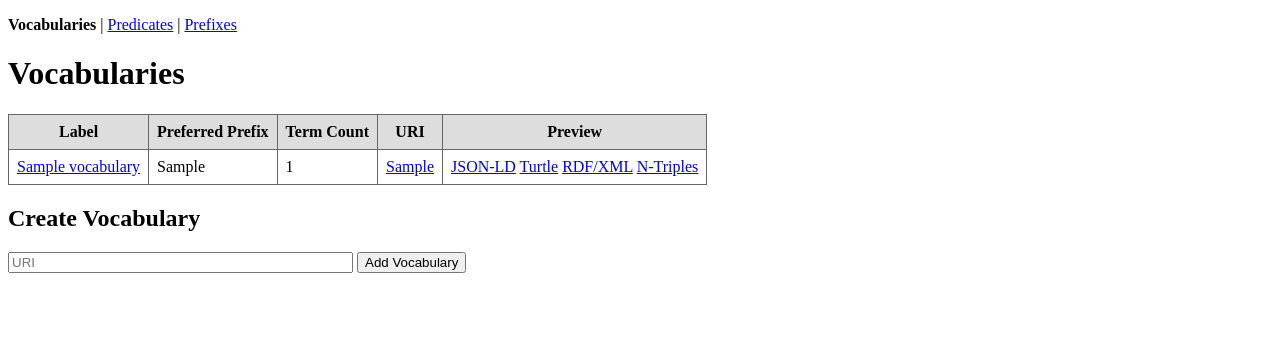
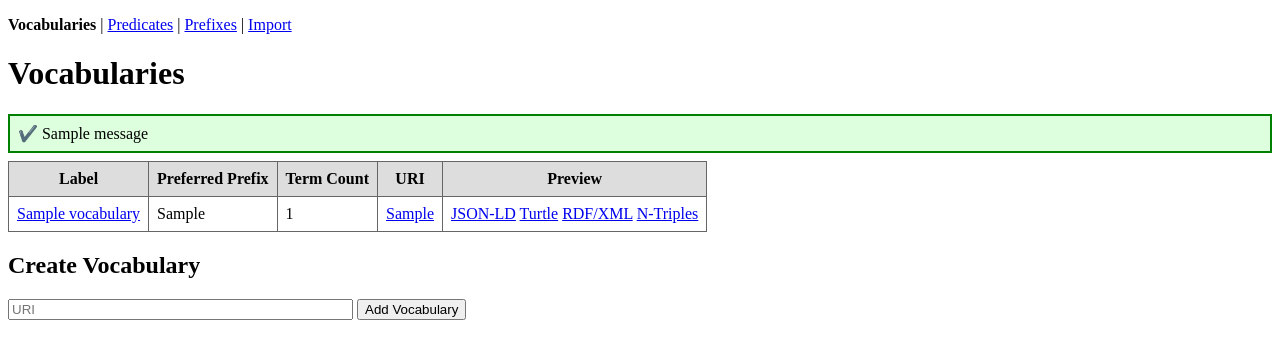
Before and after one commit to peichman-umd/grove, a Django app: page /vocabs/ in a window 1280 px wide. Shown: the top 359 px of the page. Run offline with Django 5.2, Linux system fonts and the light colour scheme; tables that the repository leaves empty hold one stand-in row (values such as "Sample post"); one stand-in notice (Sample message) is shown; some libraries are stand-ins or nearby versions.

Commit message:
LIBFCREPO-1303. Improved view and form handling.
- implemented messages to provide feedback after page reloads
- added a common base.html
- added a common navigation partial
- added validation to the vocabulary URI field

https://umd-dit.atlassian.net/browse/LIBFCREPO-1303

```diff
--- a/src/vocabs/forms.py
+++ b/src/vocabs/forms.py
@@ -1,15 +1,20 @@
-from django.forms import CharField, Form, HiddenInput, ModelForm, TextInput
+from django.forms import CharField, Form, HiddenInput, ModelForm, TextInput, Textarea
 from plastron.namespaces import namespace_manager
 from rdflib.util import from_n3
 
-from vocabs.models import Predicate, Property, Vocabulary
+from vocabs.models import Predicate, Property, Vocabulary, VocabularyURIValidator
 
 
 class NewVocabularyForm(Form):
-    uri = CharField(widget=TextInput(attrs={'size': 40, 'placeholder': 'URI'}))
+    uri = CharField(
+        widget=TextInput(attrs={'size': 40, 'placeholder': 'URI'}),
+        validators=[VocabularyURIValidator()],
+    )
 
 
 class VocabularyForm(ModelForm):
+    template_name = 'vocabs/dl_form.html'
+
     class Meta:
         model = Vocabulary
         fields = ['uri', 'label', 'description', 'preferred_prefix']
@@ -19,8 +24,11 @@ class VocabularyForm(ModelForm):
         widgets = {
             'uri': TextInput(attrs={'size': 40}),
             'label': TextInput(attrs={'size': 40}),
-            'description': TextInput(attrs={'size': 80}),
+            'description': Textarea(attrs={'rows': 4, 'cols': 45}),
             'preferred_prefix': TextInput(attrs={'size': 20}),
+        }
+        validators = {
+            'uri': [VocabularyURIValidator()],
         }
 
 
--- a/src/vocabs/models.py
+++ b/src/vocabs/models.py
@@ -1,5 +1,6 @@
 from contextlib import contextmanager
 
+from django.core.validators import RegexValidator
 from django.db.models import CASCADE, PROTECT, CharField, ForeignKey, Model, TextChoices
 from plastron.namespaces import dc, namespace_manager as nsm, rdfs
 from rdflib import Graph, Literal, URIRef, Namespace
@@ -14,6 +15,11 @@ VOCAB_FORMAT_LABELS = {
     'rdfxml': 'RDF/XML',
     'ntriples': 'N-Triples',
 }
+
+
+class VocabularyURIValidator(RegexValidator):
+    regex = r'.+[/#]$'
+    message = 'Must end with "/" or "#"'
 
 
 class Context(dict):
@@ -32,7 +38,7 @@ class Vocabulary(Model):
     class Meta:
         verbose_name_plural = 'vocabularies'
 
-    uri = CharField(max_length=256)
+    uri = CharField(max_length=256, validators=[VocabularyURIValidator()])
     label = CharField(max_length=256)
     description = CharField(max_length=1024, blank=True)
     preferred_prefix = CharField(max_length=32, blank=True)
--- /dev/null
+++ b/src/vocabs/static/vocabs/grove.js
@@ -0,0 +1,32 @@
+// from https://www.geeksforgeeks.org/how-to-parse-http-cookie-header-and-return-an-object-of-all-cookie-name-value-pairs-in-javascript/
+function cookieParser(cookieString) {
+// Return an empty object if cookieString
+// is empty
+if (cookieString === "")
+  return {};
+
+// Get each individual key-value pairs
+// from the cookie string
+// This returns a new array
+let pairs = cookieString.split(";");
+
+// Separate keys from values in each pair string
+// Returns a new array which looks like
+// [[key1,value1], [key2,value2], ...]
+let splitPairs = pairs.map(cookie => cookie.split("="));
+
+// Create an object with all key-value pairs
+const cookieObj = splitPairs.reduce(function (obj, cookie) {
+  // cookie[0] is the key of cookie
+  // cookie[1] is the value of the cookie
+  // decodeURIComponent() decodes the cookie
+  // string, to handle cookies with special
+  // characters, e.g. '$'.
+  // string.trim() trims the blank spaces
+  // around the key and value.
+  obj[decodeURIComponent(cookie[0].trim())] = decodeURIComponent(cookie[1].trim());
+  return obj;
+}, {})
+
+return cookieObj;
+}
--- a/src/vocabs/static/vocabs/vocab.css
+++ b/src/vocabs/static/vocabs/vocab.css
@@ -1,3 +1,15 @@
+nav {
+    margin: 1em 0;
+}
+nav>ul {
+    padding: 0;
+}
+nav>ul>li {
+    display: inline;
+}
+nav>ul>li+li:before {
+    content: ' | ';
+}
 table {
     border-collapse: collapse;
 }
@@ -26,7 +38,7 @@ tbody tr:nth-child(2n) {
 
 ul {
     margin: 0;
-    padding: 0 .5em;
+    padding: 0;
     list-style-type: none;
 }
 
@@ -46,7 +58,7 @@ form {
 }
 
 .properties-controls {
-    padding: 0 .5em;
+    padding: .5em 0;
 }
 
 .form-fields {
@@ -65,3 +77,56 @@ form {
 .required {
     font-weight: bold;
 }
+
+.errorlist {
+    padding: 0;
+    margin-top: .25em;
+    color: red;
+}
+.errorlist li:before,
+.messages>.error:before {
+    content: '❗ ';
+}
+.messages>.success:before {
+    content: '✔️ ';
+}
+
+.messages>li {
+    border: 2px solid;
+    padding: .5rem;
+}
+.messages>.success {
+    border-color: green;
+    background: #dfd;
+}
+.messages>.error {
+    border-color: red;
+    background: #fdd;
+}
+.messages>.info {
+    border-color: blue;
+    background: lightblue;
+}
+
+#forms {
+    display: grid;
+    grid-template-areas:
+    "details terms"
+    "new-terms terms";
+    grid-auto-rows: auto 1fr;
+    grid-column-gap: 2rem;
+}
+#details {
+    grid-area: details;
+}
+#terms {
+    grid-area: terms;
+}
+#new-terms {
+    grid-area: new-terms;
+}
+
+textarea {
+    font-family: sans-serif;
+    font-size: 13px;
+}
--- /dev/null
+++ b/src/vocabs/templates/vocabs/base.html
@@ -0,0 +1,29 @@
+<!DOCTYPE html>
+{% load static %}
+{% load navigation %}
+<html>
+
+  <head>
+    <title>{{ title }}</title>
+    <script src="https://unpkg.com/htmx.org@1.9.10"
+            integrity="sha384-D1Kt99CQMDuVetoL1lrYwg5t+9QdHe7NLX/SoJYkXDFfX37iInKRy5xLSi8nO7UC"
+            crossorigin="anonymous"></script>
+    <script src="{% static 'vocabs/grove.js' %}"></script>
+    <link rel="stylesheet" type="text/css" href="{% static 'vocabs/vocab.css' %}" />
+  </head>
+
+  <body>
+    <header>
+      {% navigation %}
+    </header>
+    <h1>{{ title }}</h1>
+    {% if messages %}
+    <ul class="messages">
+      {% for message in messages %}
+      <li{% if message.tags %} class="{{ message.tags }}"{% endif %}>{{ message }}</li>
+      {% endfor %}
+    </ul>
+    {% endif %}
+    {% block content %}{% endblock %}
+  </body>
+</html>
--- /dev/null
+++ b/src/vocabs/templates/vocabs/dl_form.html
@@ -0,0 +1,6 @@
+<dl class="form-fields">
+  {% for field in form %}
+  <dt{% if field.field.required %} class="required"{% endif %}>{{ field.label }}</dt>
+  <dd>{{ field }}{{ field.errors }}</dd>
+  {% endfor %}
+</dl>
--- /dev/null
+++ b/src/vocabs/templates/vocabs/navigation.html
@@ -0,0 +1,13 @@
+<nav>
+  <ul class="nav">
+    {% for name, label in links.items %}
+    <li>
+      {% if request.resolver_match.view_name == name %}
+      <strong>{{ label }}</strong>
+      {% else %}
+      <a href="{% url name %}">{{ label }}</a>
+      {% endif %}
+    </li>
+    {% endfor %}
+  </ul>
+</nav>
--- a/src/vocabs/templates/vocabs/vocabulary_list.html
+++ b/src/vocabs/templates/vocabs/vocabulary_list.html
@@ -1,21 +1,5 @@
-<!DOCTYPE html>
-{% load static %}
-<html>
-
-  <head>
-    <title>Vocabularies</title>
-    <link rel="stylesheet" type="text/css" href="{% static 'vocabs/vocab.css' %}" />
-  </head>
-
-  <body>
-    <p>
-      <strong>Vocabularies</strong> |
-      <a href="{% url 'list_predicates' %}">Predicates</a> |
-      <a href="{% url 'list_prefixes' %}">Prefixes</a>
-    </p>
-
-    <h1>Vocabularies</h1>
-
+{% extends 'vocabs/base.html' %}
+{% block content %}
 <table>
   <thead>
   <tr>
@@ -57,7 +41,4 @@
   {{ vocab_form.uri }}
   <button type="submit">Add Vocabulary</button>
 </form>
-
-  </body>
-
-</html>
+{% endblock %}
--- /dev/null
+++ b/src/vocabs/templatetags/navigation.py
@@ -0,0 +1,16 @@
+from django import template
+
+register = template.Library()
+
+NAVIGATION_LINKS = {
+    'list_vocabularies': 'Vocabularies',
+    'list_predicates': 'Predicates',
+    'list_prefixes': 'Prefixes',
+    'import_form': 'Import',
+}
+
+
+@register.inclusion_tag('vocabs/navigation.html', takes_context=True)
+def navigation(context):
+    context.update({'links': NAVIGATION_LINKS})
+    return context
--- a/src/vocabs/views.py
+++ b/src/vocabs/views.py
@@ -2,6 +2,7 @@ from http import HTTPStatus
 from os.path import basename
 from typing import Any
 
+from django.contrib import messages
 from django.http import HttpResponse, HttpResponseRedirect
 from django.shortcuts import get_object_or_404, render
 from django.urls import reverse
@@ -22,7 +23,10 @@ class PrefixList(TemplateView):
     def get_context_data(self, **kwargs):
         context = super().get_context_data(**kwargs)
         prefixes = {prefix: uri for prefix, uri in namespace_manager.namespaces()}
-        context.update({'prefixes': dict(sorted(prefixes.items()))})
+        context.update({
+            'title': 'Prefixes',
+            'prefixes': dict(sorted(prefixes.items())),
+        })
         return context
 
 
@@ -33,6 +37,7 @@ class IndexView(ListView):
     def get_context_data(self, **kwargs: Any) -> dict[str, Any]:
         context = super().get_context_data(**kwargs)
         context.update({
+            'title': 'Vocabularies',
             'vocab_form': NewVocabularyForm(),
             'formats': VOCAB_FORMAT_LABELS,
         })
@@ -50,16 +55,17 @@ class IndexView(ListView):
 
 class VocabularyView(UpdateView):
     model = Vocabulary
-    fields = ['uri', 'label', 'description', 'preferred_prefix']
+    form_class = VocabularyForm
     context_object_name = 'vocabulary'
     template_name_suffix = '_detail'
 
     def get_context_data(self, **kwargs: Any) -> dict[str, Any]:
         context = super().get_context_data(**kwargs)
         context.update({
+            'title': f'Vocabulary: {self.object.label}',
             'predicates': Predicate.objects.all,
-            'form': VocabularyForm(instance=self.get_object()),
             'formats': VOCAB_FORMAT_LABELS,
+            'terms': self.object.terms.all().order_by('name'),
         })
         return context
 
@@ -67,9 +73,14 @@ class VocabularyView(UpdateView):
         return reverse('show_vocabulary', kwargs={'pk': self.object.id})
 
     def form_valid(self, form):
+        messages.success(self.request, message='Vocabulary updated')
         for key, value in form.cleaned_data.items():
             setattr(self.object, key, value)
         return super().form_valid(form)
+
+    def form_invalid(self, form):
+        messages.error(self.request, message='Vocabulary cannot be updated due to validation errors')
+        return super().form_invalid(form)
 
 
 class TermsView(View):
@@ -191,6 +202,11 @@ class PropertyEditView(UpdateView):
 class PredicatesView(ListView):
     model = Predicate
 
+    def get_context_data(self, *, object_list=None, **kwargs):
+        context = super().get_context_data(object_list=object_list, **kwargs)
+        context.update({'title': 'Predicates'})
+        return context
+
     # create new Predicate
     def post(self, _request, *_args, **_kwargs):
         uri = self.request.POST.get('new_predicate', '').strip()
```
Also changed, not shown: src/vocabs/templates/vocabs/predicate_list.html (+3 -23 lines), src/vocabs/templates/vocabs/prefix_list.html (+3 -11 lines), src/vocabs/templates/vocabs/vocabulary_detail.html (+17 -66 lines), tests/test_app.py (+1 -1 lines), src/vocabs/templatetags/__init__.py (added). Lines whose indentation alone changed are shown as unchanged.
